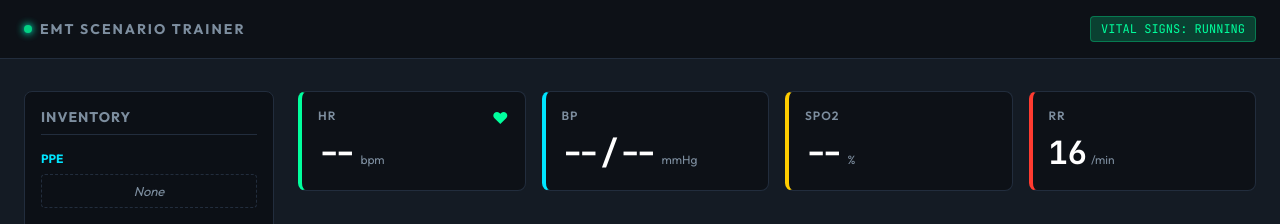
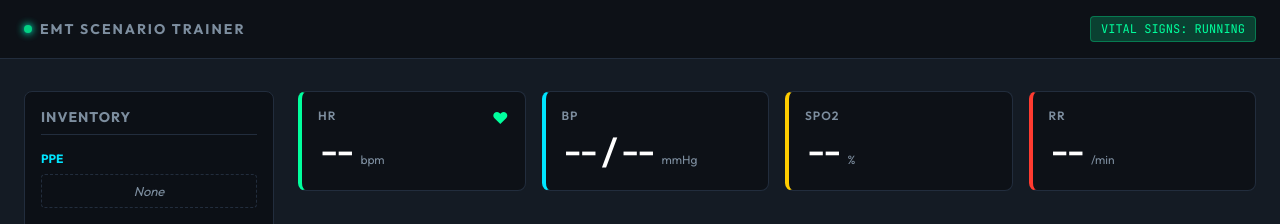
Before and after one commit to mneider12/EMT, a React (Vite) app: page / in a window 1280 px wide. Shown: the top 224 px of the page. Built offline with nearby package versions, Linux system fonts and the light colour scheme.

Commit message:
Add respiration assessment

```diff
--- a/src/components/ScenarioScreen.tsx
+++ b/src/components/ScenarioScreen.tsx
@@ -19,7 +19,8 @@ export function ScenarioScreen() {
     setImpressionRevealed,
     appliedEquipment,
     setBloodPressureMeasured,
-    setSpo2Measured
+    setSpo2Measured,
+    setRespirationMeasured
   } = useScenario();
 
   return (
@@ -183,6 +184,15 @@ export function ScenarioScreen() {
                 >
                   Check Pulse (Heart Rate)
                 </button>
+                <button
+                  className="option-btn"
+                  onClick={() => {
+                    setRespirationMeasured(true);
+                    alert(`Respiration rate is absent.`);
+                  }}
+                >
+                  Assess Respiration Rate
+                </button>
                 {appliedEquipment.includes('Blood Pressure Cuff') && (
                   <button
                     className="option-btn"
--- a/src/components/VitalsMonitor.tsx
+++ b/src/components/VitalsMonitor.tsx
@@ -2,7 +2,7 @@ import './VitalsMonitor.css';
 import { useScenario } from '../context/ScenarioContext';
 
 export function VitalsMonitor() {
-  const { heartRateMeasured, impressionRevealed, bloodPressureMeasured, spo2Measured } = useScenario();
+  const { heartRateMeasured, impressionRevealed, bloodPressureMeasured, spo2Measured, respirationMeasured } = useScenario();
 
   return (
     <>
@@ -40,8 +40,8 @@ export function VitalsMonitor() {
         <div className="vital-card temp">
           <span className="vital-label">RR</span>
           <div className="vital-value-container">
-            <span className="vital-value">16</span>
-            <span className="vital-unit">/min</span>
+            <span className="vital-value">{respirationMeasured ? 'Absent' : '--'}</span>
+            {!respirationMeasured && <span className="vital-unit">/min</span>}
           </div>
         </div>
       </div>
--- a/src/context/ScenarioContext.tsx
+++ b/src/context/ScenarioContext.tsx
@@ -22,6 +22,8 @@ interface ScenarioContextType {
   setBagContents: (contents: string[]) => void;
   spo2Measured: boolean;
   setSpo2Measured: (measured: boolean) => void;
+  respirationMeasured: boolean;
+  setRespirationMeasured: (measured: boolean) => void;
 }
 
 const ScenarioContext = createContext<ScenarioContextType | undefined>(undefined);
@@ -37,6 +39,7 @@ export function ScenarioProvider({ children }: { children: ReactNode }) {
   const [bloodPressureMeasured, setBloodPressureMeasured] = useState<boolean>(false);
   const [bagContents, setBagContents] = useState<string[]>(['Blood Pressure Cuff', 'Pulse Oximeter']);
   const [spo2Measured, setSpo2Measured] = useState<boolean>(false);
+  const [respirationMeasured, setRespirationMeasured] = useState<boolean>(false);
 
   const togglePPE = (item: string) => {
     setSelectedPPE(prev =>
@@ -68,7 +71,8 @@ export function ScenarioProvider({ children }: { children: ReactNode }) {
       appliedEquipment, setAppliedEquipment,
       bloodPressureMeasured, setBloodPressureMeasured,
       bagContents, setBagContents,
-      spo2Measured, setSpo2Measured
+      spo2Measured, setSpo2Measured,
+      respirationMeasured, setRespirationMeasured
     }}>
       {children}
     </ScenarioContext.Provider>
```
